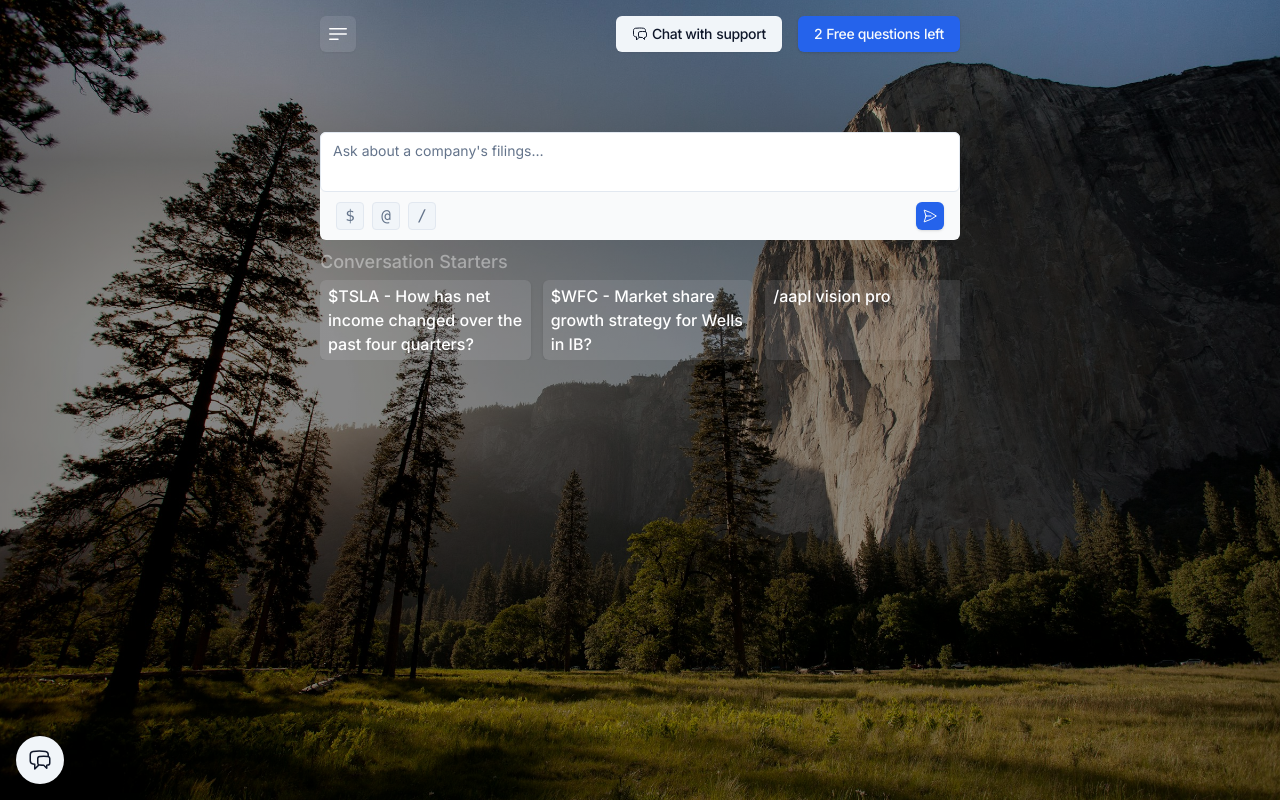
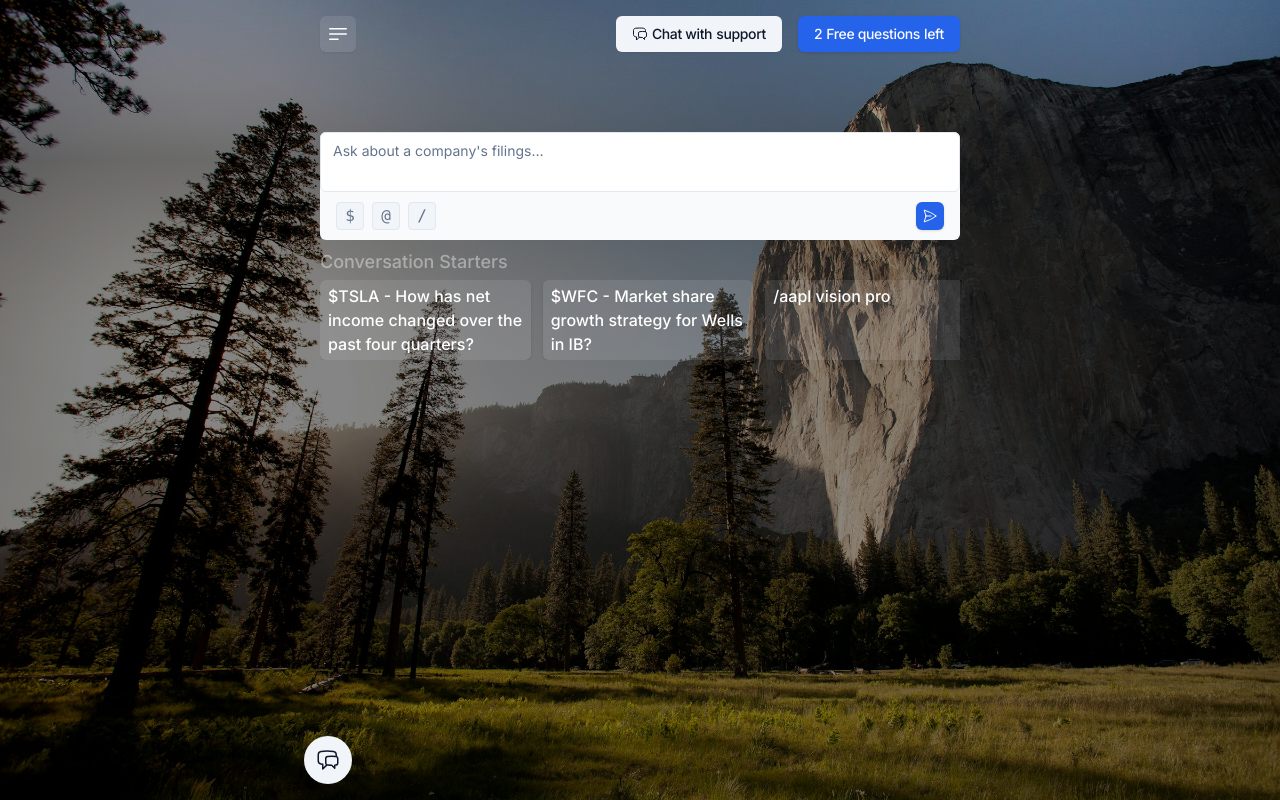
Before and after one commit to rptrainor/fintool, a Next.js app: page / in a window 1280 px wide. Built offline with nearby package versions, Linux system fonts and the light colour scheme.

Commit message:
center support fab

```diff
--- a/src/app/layout.tsx
+++ b/src/app/layout.tsx
@@ -56,7 +56,7 @@ export default function RootLayout({
               </div>
             </div>
             {children}
-            <div className="bottom-4 left-4 fixed max-w-7xl mx-auto">
+            <div className="bottom-4 fixed max-w-2xl mx-auto">
               <Button variant={"secondary"} className="rounded-full px-1.5 py-1.5 h-12 w-12">
                 <ChatBubbleLeftRightIcon className="h-6 w-6" />
               </Button>
```
